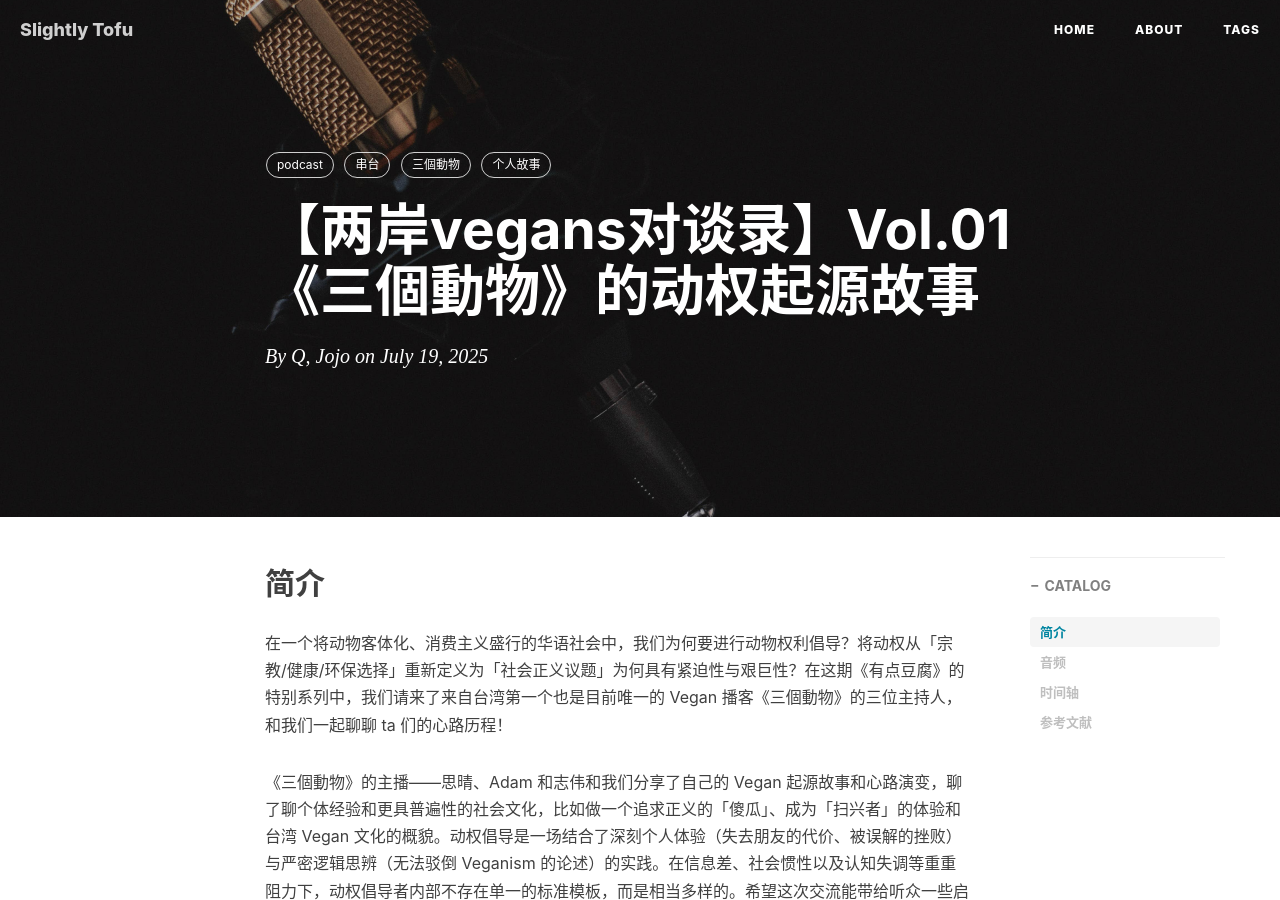
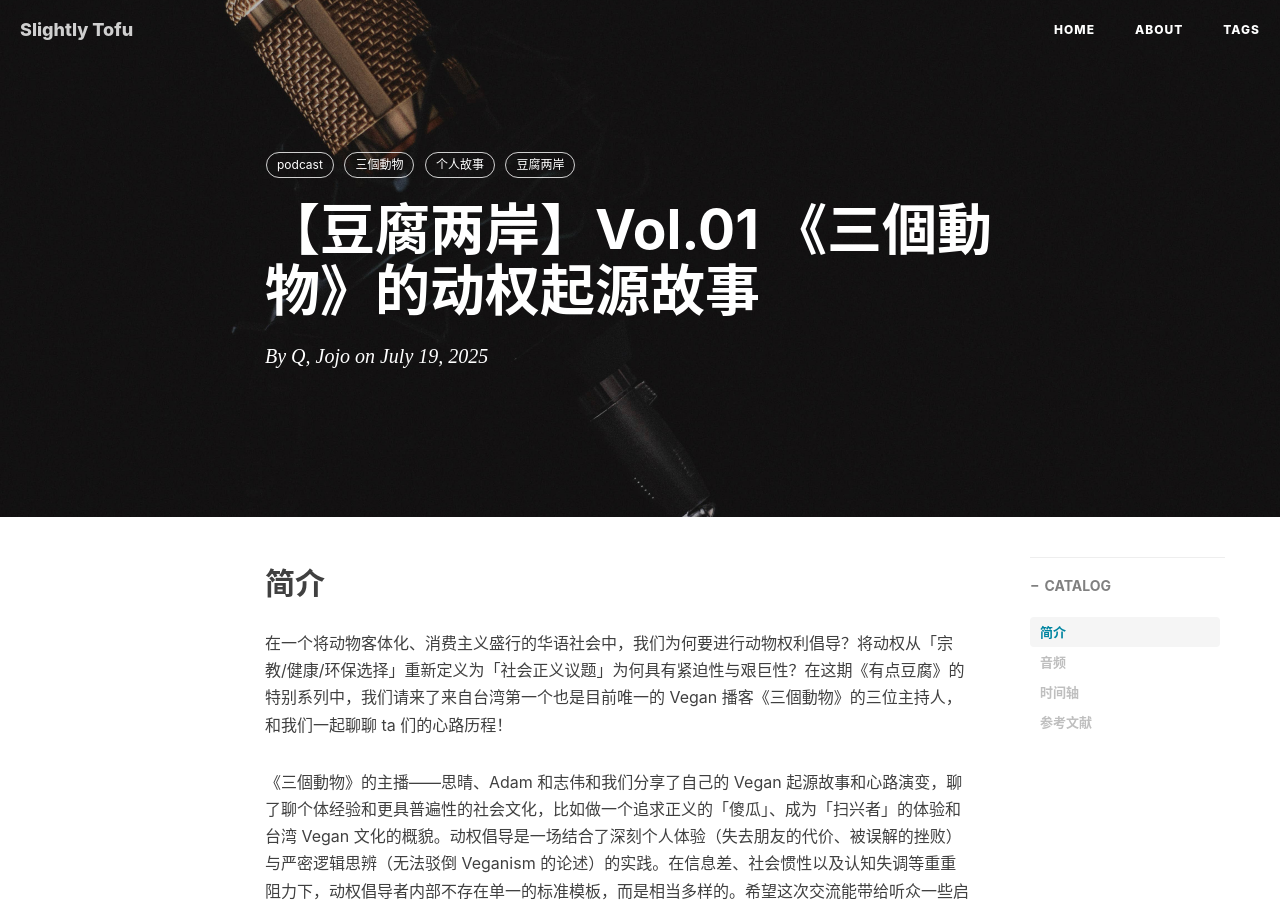
Before and after one commit to slightlytofu/slightlytofu.github.io, a Jekyll site: the page built from _posts/2025-07-19-两岸vegans对谈录-Vol.01-三個動物的动权起源故事.md, in a window 1280 px wide and 900 px high. Built offline with Jekyll 4.4.1, drawn with Linux system fonts in a browser that asks for light colours; nearby versions of some CDN libraries; comment, search, counter and statistics services are not loaded.

Commit message:
Update title: crossover vol1

```diff
--- a/_posts/2025-07-19-两岸vegans对谈录-Vol.01-三個動物的动权起源故事.md
+++ b/_posts/2025-07-19-两岸vegans对谈录-Vol.01-三個動物的动权起源故事.md
@@ -1,6 +1,6 @@
 ---
 layout:     post
-title:       【两岸vegans对谈录】Vol.01 《三個動物》的动权起源故事
+title:       【豆腐两岸】Vol.01 《三個動物》的动权起源故事
 subtitle:
 date:       2025-07-19
 author:     Q, Jojo
@@ -8,20 +8,16 @@ header-img: img/post-bg-default.jpg
 catalog: true
 tags:
     - podcast
-    - 串台
     - 三個動物
     - 个人故事
+    - 豆腐两岸
 ---
 
 ## 简介
 
 在一个将动物客体化、消费主义盛行的华语社会中，我们为何要进行动物权利倡导？将动权从「宗教/健康/环保选择」重新定义为「社会正义议题」为何具有紧迫性与艰巨性？在这期《有点豆腐》的特别系列中，我们请来了来自台湾第一个也是目前唯一的 Vegan 播客《三個動物》的三位主持人，和我们一起聊聊 ta 们的心路历程！
 
-
-
 《三個動物》的主播——思晴、Adam 和志伟和我们分享了自己的 Vegan 起源故事和心路演变，聊了聊个体经验和更具普遍性的社会文化，比如做一个追求正义的「傻瓜」、成为「扫兴者」的体验和台湾 Vegan 文化的概貌。动权倡导是一场结合了深刻个人体验（失去朋友的代价、被误解的挫败）与严密逻辑思辨（无法驳倒 Veganism 的论述）的实践。在信息差、社会惯性以及认知失调等重重阻力下，动权倡导者内部不存在单一的标准模板，而是相当多样的。希望这次交流能带给听众一些启发，也能让更多华语圈为非人类动物权益而努力的人感到不再孤独。
-
-
 
 《三個動物》的播客内容可以在小红书、B 站，以及 Youtube、Spotify 等众多平台搜索到（需要搜索繁体中文）。
 
```
